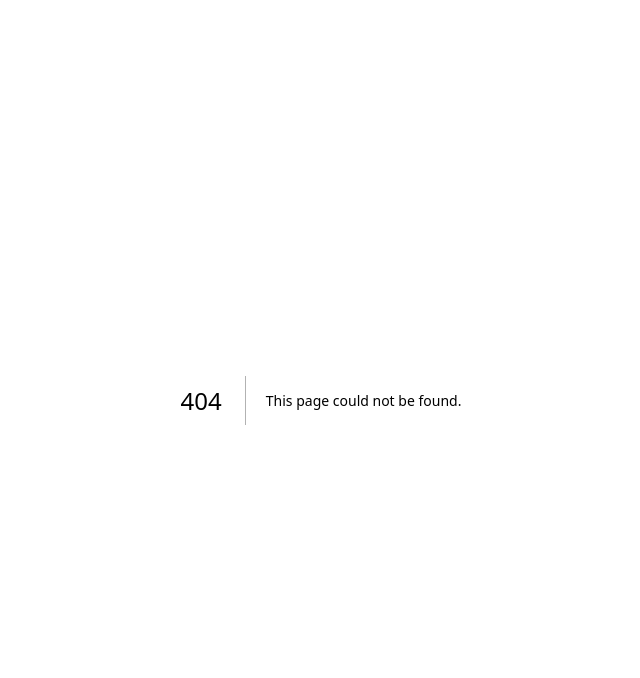
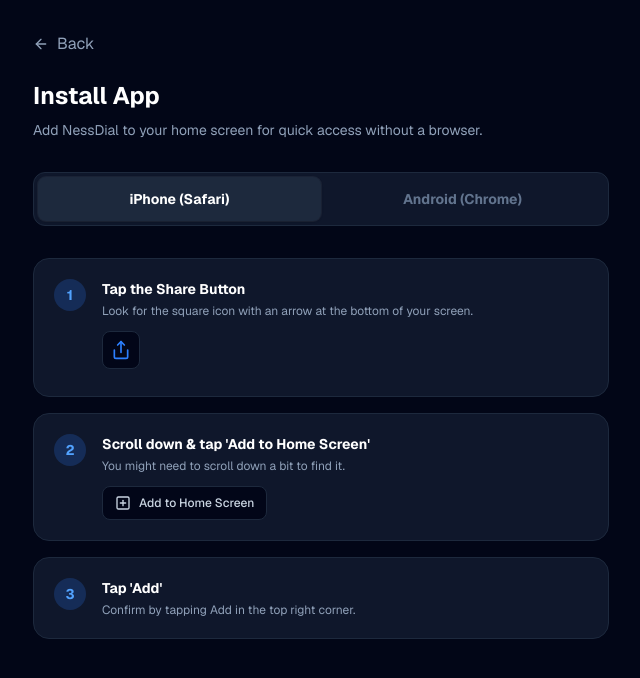
Before and after one commit to InnesU05/ScotVoice, a Next.js app: page /dashboard/install-guide in a window 1280 px wide. Before the commit this address had no page. Shown: the top 678 px of the page, without its empty margins (319-959 px from the left). Built offline with nearby package versions, Linux system fonts and the light colour scheme.

Commit message:
added install guide

```diff
--- a/app/dashboard/billing/page.tsx
+++ b/app/dashboard/billing/page.tsx
@@ -3,7 +3,7 @@
 import { useState } from 'react';
 import { useRouter } from 'next/navigation';
 import { supabase } from '@/lib/supabase';
-import { ArrowLeft, CreditCard, CheckCircle, ExternalLink, Loader2, Mail } from 'lucide-react';
+import { ArrowLeft, CreditCard, CheckCircle, ExternalLink, Loader2, Mail, AlertTriangle } from 'lucide-react';
 
 export default function BillingPage() {
   const router = useRouter();
@@ -26,7 +26,6 @@ export default function BillingPage() {
       if (data.url) {
         window.location.href = data.url; // Redirect to Stripe
       } else {
-        // If we get the "No active subscription" error, we show a helpful alert
         alert(data.error || "Could not load billing portal. If you haven't subscribed yet, please go through checkout.");
       }
     } catch (err) {
@@ -45,7 +44,8 @@ export default function BillingPage() {
 
         <h1 className="text-2xl font-bold text-white mb-8">Billing & Subscription</h1>
 
-        <div className="bg-gradient-to-br from-slate-900 to-slate-800 p-6 rounded-2xl border border-slate-700 relative overflow-hidden">
+        {/* Subscription Card */}
+        <div className="bg-gradient-to-br from-slate-900 to-slate-800 p-6 rounded-2xl border border-slate-700 relative overflow-hidden mb-6">
           <div className="absolute top-0 right-0 p-4 opacity-10">
             <CreditCard className="h-32 w-32 text-white" />
           </div>
@@ -69,11 +69,31 @@ export default function BillingPage() {
           </div>
         </div>
 
-        <div className="mt-6">
+        {/* 🚨 IMPORTANT WARNING BOX */}
+        <div className="bg-red-950/30 border border-red-500/30 p-5 rounded-2xl mb-6 flex gap-4">
+            <div className="shrink-0">
+                <div className="h-10 w-10 bg-red-500/20 rounded-full flex items-center justify-center text-red-500">
+                    <AlertTriangle className="h-5 w-5" />
+                </div>
+            </div>
+            <div>
+                <h3 className="font-bold text-red-400 text-sm mb-1">Before You Cancel</h3>
+                <p className="text-xs text-red-200/70 leading-relaxed mb-3">
+                    If you cancel, your AI number will be disconnected instantly.
+                    To fix your voicemail, you <strong>must</strong> reset call forwarding on your phone.
+                </p>
+                <div className="bg-red-950/50 border border-red-500/20 px-3 py-2 rounded-lg inline-block">
+                    <p className="text-xs font-mono font-bold text-red-300 tracking-wide">Dial ##002# and Call</p>
+                </div>
+            </div>
+        </div>
+
+        {/* Manage Button */}
+        <div>
           <button
             disabled={loading}
             onClick={handleManageSubscription}
-            className="w-full py-4 bg-slate-800 hover:bg-slate-700 text-white font-bold rounded-xl border border-slate-700 flex items-center justify-center gap-2 transition-all"
+            className="w-full py-4 bg-slate-800 hover:bg-slate-700 text-white font-bold rounded-xl border border-slate-700 flex items-center justify-center gap-2 transition-all shadow-lg"
           >
             {loading ? <Loader2 className="h-4 w-4 animate-spin" /> : <><ExternalLink className="h-4 w-4" /> Manage Subscription</>}
           </button>
--- /dev/null
+++ b/app/dashboard/install-guide/page.tsx
@@ -0,0 +1,114 @@
+'use client';
+
+import { useState } from 'react';
+import { useRouter } from 'next/navigation';
+import { ArrowLeft, Share, PlusSquare, MoreVertical, Smartphone, Download } from 'lucide-react';
+
+export default function InstallGuidePage() {
+  const router = useRouter();
+  const [activeTab, setActiveTab] = useState<'ios' | 'android'>('ios');
+
+  return (
+    <div className="min-h-screen bg-[#020617] text-slate-200 font-sans p-4 pb-20">
+      <div className="max-w-xl mx-auto pt-4">
+        <button onClick={() => router.back()} className="flex items-center text-slate-400 hover:text-white mb-6 transition-colors">
+          <ArrowLeft className="h-4 w-4 mr-2" /> Back
+        </button>
+
+        <h1 className="text-2xl font-bold text-white mb-2">Install App</h1>
+        <p className="text-slate-400 text-sm mb-8">Add NessDial to your home screen for quick access without a browser.</p>
+
+        {/* Device Toggle */}
+        <div className="flex p-1 bg-slate-900 rounded-xl mb-8 border border-slate-800">
+          <button
+            onClick={() => setActiveTab('ios')}
+            className={`flex-1 py-3 text-sm font-bold rounded-lg transition-all ${
+              activeTab === 'ios' ? 'bg-slate-800 text-white shadow-sm ring-1 ring-white/5' : 'text-slate-500 hover:text-slate-300'
+            }`}
+          >
+            iPhone (Safari)
+          </button>
+          <button
+            onClick={() => setActiveTab('android')}
+            className={`flex-1 py-3 text-sm font-bold rounded-lg transition-all ${
+              activeTab === 'android' ? 'bg-slate-800 text-white shadow-sm ring-1 ring-white/5' : 'text-slate-500 hover:text-slate-300'
+            }`}
+          >
+            Android (Chrome)
+          </button>
+        </div>
+
+        {/* Steps */}
+        <div className="space-y-4">
+
+          {activeTab === 'ios' ? (
+            <div className="space-y-4 animate-in fade-in slide-in-from-bottom-2 duration-300">
+              <div className="bg-slate-900 p-5 rounded-2xl border border-slate-800 flex items-start gap-4">
+                <div className="h-8 w-8 bg-blue-500/20 text-blue-400 rounded-full flex items-center justify-center font-bold shrink-0 text-sm">1</div>
+                <div>
+                  <p className="font-bold text-white text-sm mb-1">Tap the Share Button</p>
+                  <p className="text-xs text-slate-400 mb-3">Look for the square icon with an arrow at the bottom of your screen.</p>
+                  <div className="bg-slate-950 p-2 rounded-lg inline-block border border-slate-800">
+                    <Share className="h-5 w-5 text-blue-500" />
+                  </div>
+                </div>
+              </div>
+
+              <div className="bg-slate-900 p-5 rounded-2xl border border-slate-800 flex items-start gap-4">
+                <div className="h-8 w-8 bg-blue-500/20 text-blue-400 rounded-full flex items-center justify-center font-bold shrink-0 text-sm">2</div>
+                <div>
+                  <p className="font-bold text-white text-sm mb-1">Scroll down & tap 'Add to Home Screen'</p>
+                  <p className="text-xs text-slate-400 mb-3">You might need to scroll down a bit to find it.</p>
+                  <div className="flex items-center gap-2 text-slate-300 text-xs font-medium bg-slate-950 px-3 py-2 rounded-lg border border-slate-800 w-fit">
+                    <PlusSquare className="h-4 w-4" /> Add to Home Screen
+                  </div>
+                </div>
+              </div>
+
+              <div className="bg-slate-900 p-5 rounded-2xl border border-slate-800 flex items-start gap-4">
+                <div className="h-8 w-8 bg-blue-500/20 text-blue-400 rounded-full flex items-center justify-center font-bold shrink-0 text-sm">3</div>
+                <div>
+                  <p className="font-bold text-white text-sm mb-1">Tap 'Add'</p>
+                  <p className="text-xs text-slate-400">Confirm by tapping Add in the top right corner.</p>
+                </div>
+              </div>
+            </div>
+          ) : (
+            <div className="space-y-4 animate-in fade-in slide-in-from-bottom-2 duration-300">
+              <div className="bg-slate-900 p-5 rounded-2xl border border-slate-800 flex items-start gap-4">
+                <div className="h-8 w-8 bg-green-500/20 text-green-400 rounded-full flex items-center justify-center font-bold shrink-0 text-sm">1</div>
+                <div>
+                  <p className="font-bold text-white text-sm mb-1">Tap the Menu Icon</p>
+                  <p className="text-xs text-slate-400 mb-3">Look for the three dots in the top right corner of Chrome.</p>
+                  <div className="bg-slate-950 p-2 rounded-lg inline-block border border-slate-800">
+                    <MoreVertical className="h-5 w-5 text-green-500" />
+                  </div>
+                </div>
+              </div>
+
+              <div className="bg-slate-900 p-5 rounded-2xl border border-slate-800 flex items-start gap-4">
+                <div className="h-8 w-8 bg-green-500/20 text-green-400 rounded-full flex items-center justify-center font-bold shrink-0 text-sm">2</div>
+                <div>
+                  <p className="font-bold text-white text-sm mb-1">Tap 'Install App' or 'Add to Home screen'</p>
+                  <p className="text-xs text-slate-400 mb-3">The wording depends on your Android version.</p>
+                  <div className="flex items-center gap-2 text-slate-300 text-xs font-medium bg-slate-950 px-3 py-2 rounded-lg border border-slate-800 w-fit">
+                    <Smartphone className="h-4 w-4" /> Install App
+                  </div>
+                </div>
+              </div>
+
+              <div className="bg-slate-900 p-5 rounded-2xl border border-slate-800 flex items-start gap-4">
+                <div className="h-8 w-8 bg-green-500/20 text-green-400 rounded-full flex items-center justify-center font-bold shrink-0 text-sm">3</div>
+                <div>
+                  <p className="font-bold text-white text-sm mb-1">Confirm Installation</p>
+                  <p className="text-xs text-slate-400">Follow the prompt to add it to your home screen.</p>
+                </div>
+              </div>
+            </div>
+          )}
+
+        </div>
+      </div>
+    </div>
+  );
+}
--- a/app/dashboard/page.tsx
+++ b/app/dashboard/page.tsx
@@ -8,7 +8,7 @@ import {
   Settings, Phone, Edit2, Check, LogOut, Loader2, X,
   User, CreditCard, RefreshCw, Play, Pause, Calendar, Clock,
   ChevronDown, ChevronUp, BrainCircuit, ChevronRight, Smartphone,
-  HelpCircle, Copy, AlertCircle, Mail, Star
+  HelpCircle, Copy, AlertCircle, Mail, Star, Download
 } from 'lucide-react';
 
 // --- CUSTOM AUDIO PLAYER COMPONENT ---
@@ -551,6 +551,7 @@ export default function Dashboard() {
                                 <div className="flex-1">
                                     <p className="text-sm text-slate-300 mb-2">Type this exact code and press <strong>Call</strong>:</p>
 
+                                    {/* --- FONT SIZE FIX HERE --- */}
                                     <div className="flex items-center gap-2 bg-slate-950 p-3 rounded-lg border border-slate-700/50 font-mono text-xs sm:text-sm text-green-400 tracking-wider shadow-inner break-all">
                                         <span className="flex-1">
                                             **61*{getCleanNumber()}*11*20#
@@ -664,6 +665,10 @@ export default function Dashboard() {
                 <Mail className="h-5 w-5 text-slate-400" />
                 <div><p className="text-sm font-medium text-white">Contact Us</p><p className="text-xs text-slate-500">Get help</p></div>
               </Link>
+              <Link href="/dashboard/install-guide" onClick={() => setIsSettingsOpen(false)} className="flex w-full items-center gap-3 rounded-xl bg-slate-800/50 p-4 border border-slate-800 hover:bg-slate-800 hover:border-slate-700 transition-colors">
+                <Download className="h-5 w-5 text-blue-400" />
+                <div><p className="text-sm font-medium text-white">Install App</p><p className="text-xs text-slate-500">Add to home screen</p></div>
+              </Link>
               <Link href="/dashboard/review" onClick={() => setIsSettingsOpen(false)} className="flex w-full items-center gap-3 rounded-xl bg-slate-800/50 p-4 border border-slate-800 hover:bg-slate-800 hover:border-slate-700 transition-colors">
                 <Star className="h-5 w-5 text-yellow-500" />
                 <div><p className="text-sm font-medium text-white">Leave a Review</p><p className="text-xs text-slate-500">Rate your experience</p></div>
```
